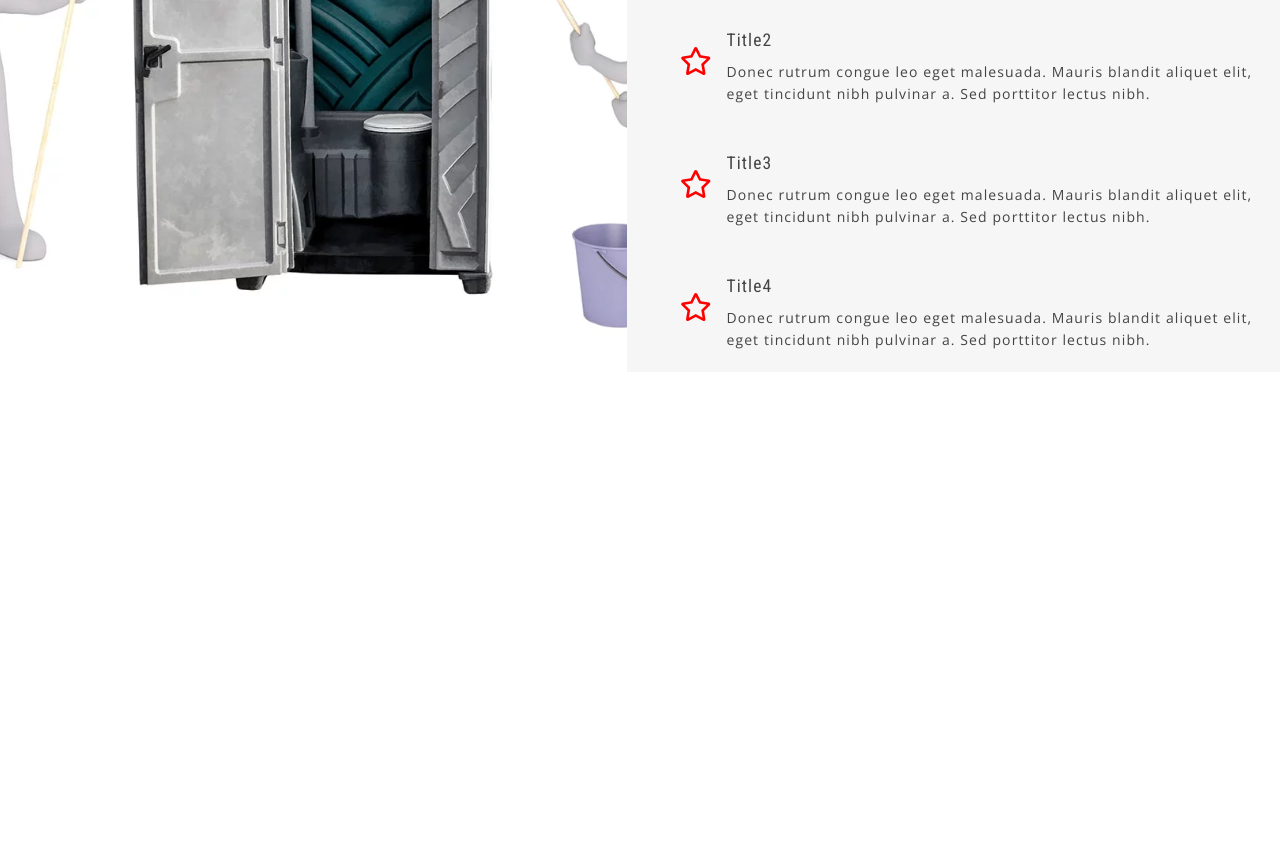
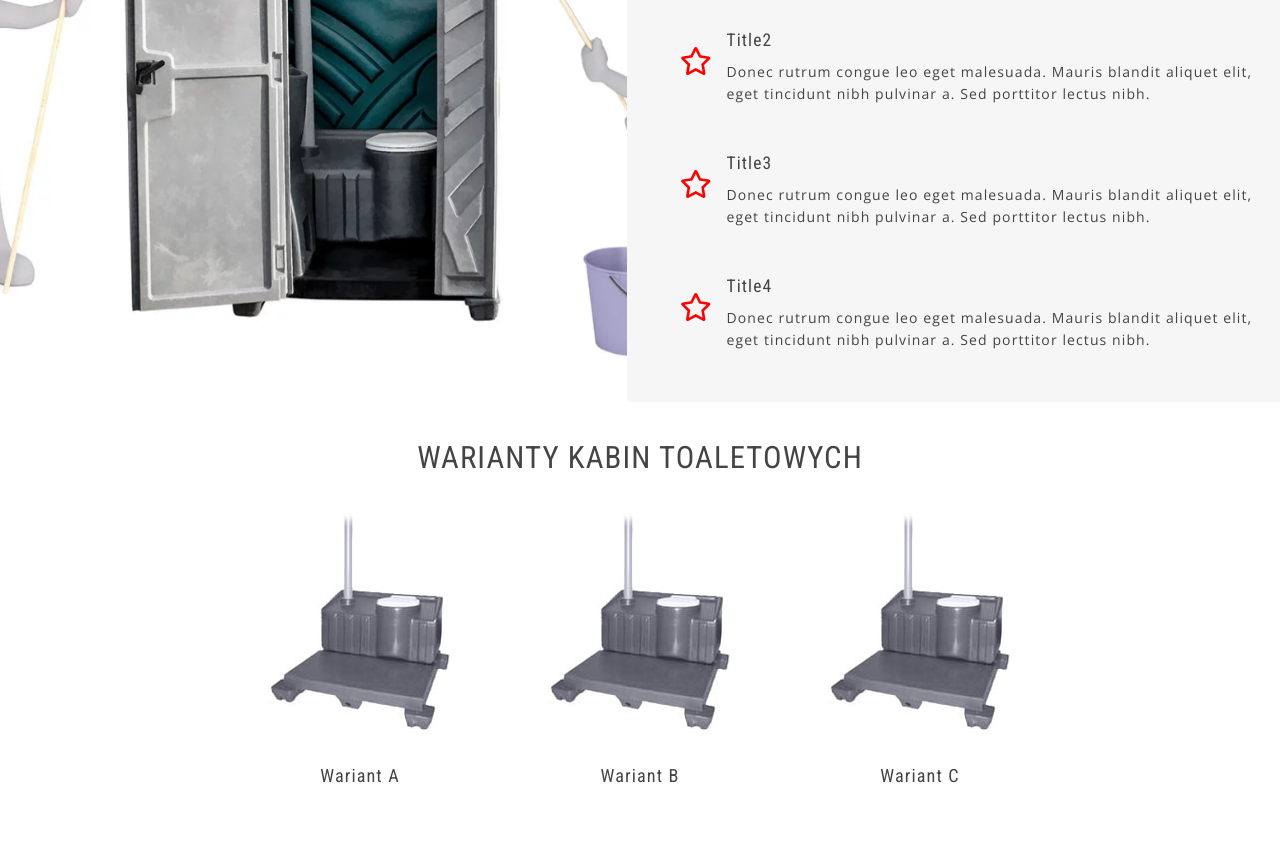
Before and after one commit to HiddeRpl/EKO, a website: page app/index.html in a window 1280 px wide. Shown: the part 3125-3970 px from the top of the page. Before the commit the page ends 3497 px from the top, so only its background shows below. Drawn offline with nearby package versions, Linux system fonts and the light colour scheme.

Commit message:
Next section

```diff
--- a/app/index.html
+++ b/app/index.html
@@ -166,7 +166,7 @@
             </div>
         </div>
     </section>
-    <section id="attributes" class="container section-background attributes">
+    <section id="attributes" class="container attributes">
         <article class="attributes__element col-2">
             <figure class="attributes__element__image image1 attrImg"></figure>
             <p class="attributes__element__text">
@@ -240,6 +240,32 @@
             </div>
         </article>
     </section>
+    <section id="toilets" class="container">
+        <h3 class="section-title text-center">WARIANTY KABIN TOALETOWYCH</h3>
+        <div class="toilets">
+            <div class="toilets__element">
+                <img class="toilets__element__image insidesImg"
+                     data-webp="images/eko-wnetrze1.jpg"
+                     data-jpg="images/eko-wnetrze1.jpg"
+                     alt="Kabiny toaletowe bez umywalki">
+                <h4 class="text-center toilets__element__title">Wariant A</h4>
+            </div>
+            <div class="toilets__element">
+                <img class="toilets__element__image insidesImg"
+                     data-webp="images/eko-wnetrze2.jpg"
+                     data-jpg="images/eko-wnetrze2.jpg"
+                     alt="Kabiny toaletowe bez pisuaru">
+                <h4 class="text-center toilets__element__title">Wariant B</h4>
+            </div>
+            <div class="toilets__element">
+                <img class="toilets__element__image insidesImg"
+                     data-webp="images/eko-wnetrze3.jpg"
+                     data-jpg="images/eko-wnetrze3.jpg"
+                     alt="Kabiny toaletowe z pisuarem">
+                <h4 class="text-center toilets__element__title">Wariant C</h4>
+            </div>
+        </div>
+    </section>
 </main>
 
 <footer>
--- a/app/js/intersectionObs.js
+++ b/app/js/intersectionObs.js
@@ -3,7 +3,7 @@ document.addEventListener('DOMContentLoaded', function () {
     'use strict';
 
 // Get all of the images that are marked up to lazy load
-    const images = document.querySelectorAll('.slide, .serviceImg, .attrImg');
+    const images = document.querySelectorAll('.slide, .serviceImg, .attrImg, .insidesImg');
     const config = {
         threshold: 0.5,
     };
@@ -19,7 +19,6 @@ document.addEventListener('DOMContentLoaded', function () {
         entries.forEach(entry => {
             // Are we in viewport?
             if (entry.intersectionRatio > 0) {
-                console.log('in view');
                 // Stop watching and load the image
                 observer.unobserve(entry.target);
                 applyImage(entry.target);
@@ -28,6 +27,20 @@ document.addEventListener('DOMContentLoaded', function () {
     }
 
     function applyImage(image) {
-        image.classList.add('loaded');
+        if (image.tagName === 'IMG') {
+            Modernizr.on('webp', function (result) {
+                if (result) {
+                    image.dataset.src = image.dataset.webp;
+                    image.src = image.dataset.src;
+
+                }
+                else {
+                    image.dataset.src = image.dataset.jpg;
+                    image.src = image.dataset.src;
+
+                }
+            });
+        }
+        image.classList.add('fade-in');
     }
 });
--- a/app/scss/animations.scss
+++ b/app/scss/animations.scss
@@ -10,3 +10,20 @@
     opacity: 1;
   }
 }
+
+.fade-in {
+  animation-name: fadeIn;
+  animation-duration: 0.6s;
+  animation-timing-function: cubic-bezier(0, 0, 0.4, 1);
+  animation-fill-mode: forwards;
+}
+
+@keyframes fadeIn {
+  from {
+    opacity: 0;
+  }
+
+  to {
+    opacity: 1;
+  }
+}
--- a/app/scss/slider.scss
+++ b/app/scss/slider.scss
@@ -39,14 +39,12 @@
   }
 
   @for $i from 1 through 3 {
-    .webp & .slide.loaded:nth-child(#{$i}) {
+    .webp & .slide:nth-child(#{$i}) {
       background: url('../images/eko-slider#{$i}.webp') center center/cover no-repeat;
-      opacity: 1;
     }
 
-    .no-webp & .slide.loaded:nth-child(#{$i}) {
+    .no-webp & .slide:nth-child(#{$i}) {
       background: url('../images/eko-slider#{$i}.jpg') center center/cover no-repeat;
-      opacity: 1;
     }
   }
 
--- a/app/scss/styles.scss
+++ b/app/scss/styles.scss
@@ -187,15 +187,17 @@ a:hover, a:focus {
         margin: 0;
         flex: 0 1 50%;
         max-width: 50%;
-        transition: opacity 0.6s ease;
         opacity: 0;
         @media only screen and (max-width: 600px) {
           display: none;
         }
       }
 
-      &__image.image#{$i}.loaded {
-        opacity: 1;
+      .webp &__image.image#{$i} {
+        background: url('../images/eko-zdjęcie#{$i}.webp') center center/cover no-repeat;
+      }
+
+      .no-webp &__image.image#{$i} {
         background: url('../images/eko-zdjęcie#{$i}.png') center center/cover no-repeat;
       }
     }
@@ -224,23 +226,21 @@ a:hover, a:focus {
 
   &__image {
     margin: 0;
-    transition: opacity 0.6s ease;
     opacity: 0;
   }
 
-  .webp &__image.loaded {
+  .webp &__image {
     background: url('../images/eko-serwis.webp') center center/cover no-repeat;
-    opacity: 1;
   }
 
-  .no-webp &__image.loaded {
+  .no-webp &__image {
     background: url('../images/eko-serwis.jpg') center center/cover no-repeat;
-    opacity: 1;
   }
 
   &__container {
     padding-left: 15px;
     padding-right: 15px;
+    padding-bottom: 30px;
     max-width: 600px;
     @media only screen and (max-width: 768px) {
       margin: auto;
@@ -272,6 +272,25 @@ a:hover, a:focus {
   }
 }
 
+.toilets {
+  display: flex;
+  justify-content: center;
+  flex-wrap: wrap;
+
+  &__element {
+    padding: 0 50px 30px;
+
+    &__image {
+      opacity: 0;
+    }
+
+    &__title {
+      font-weight: 400;
+      font-size: 1.3em;
+    }
+  }
+}
+
 
 @import "grid";
 @import "navbar";
```
Also changed, not shown: app/css/styles.css, app/images/eko-wnetrze1.jpg (added), app/images/eko-wnetrze3.jpg (added), app/images/eko-zdjęcie1.webp (added), app/images/eko-zdjęcie2.png, app/images/eko-zdjęcie2.webp (added), app/images/eko-zdjęcie3.png, app/images/eko-zdjęcie3.webp (added), app/images/eko-zdjęcie4.png, app/images/eko-zdjęcie4.webp (added).
